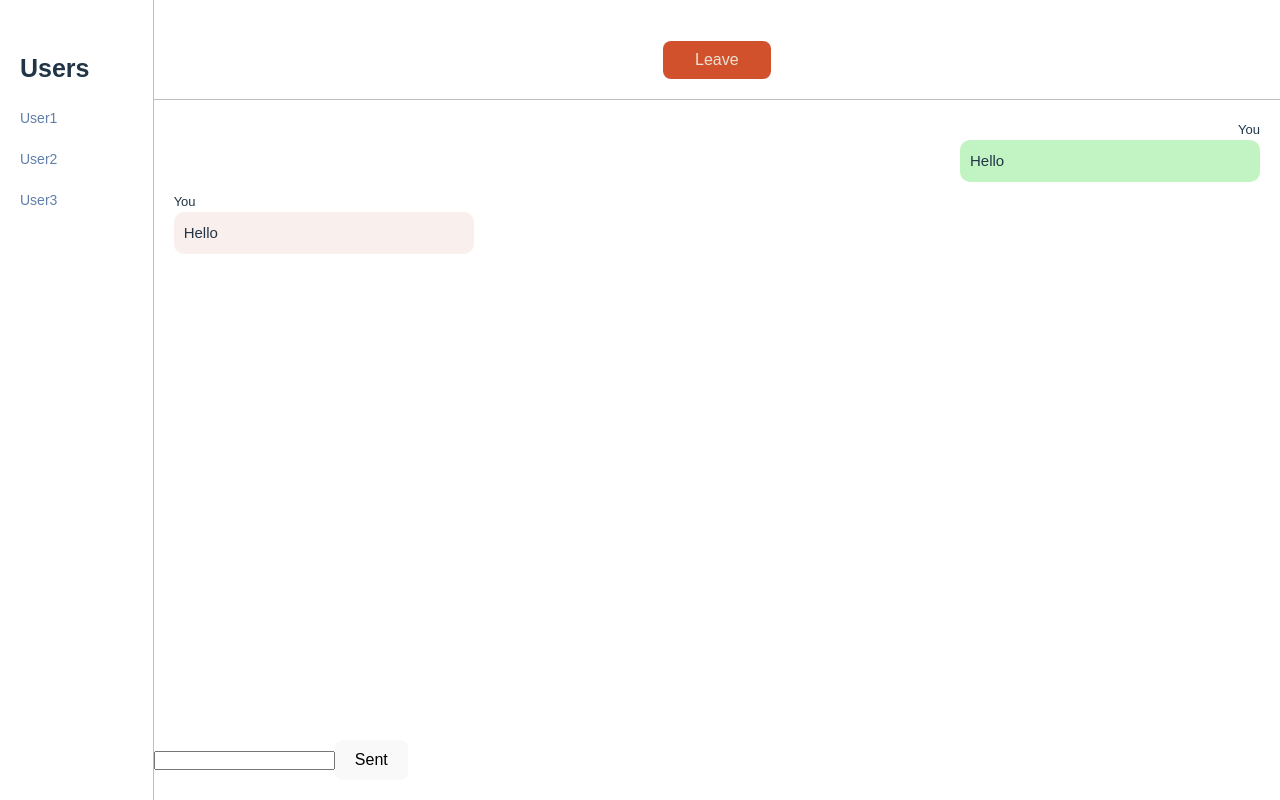
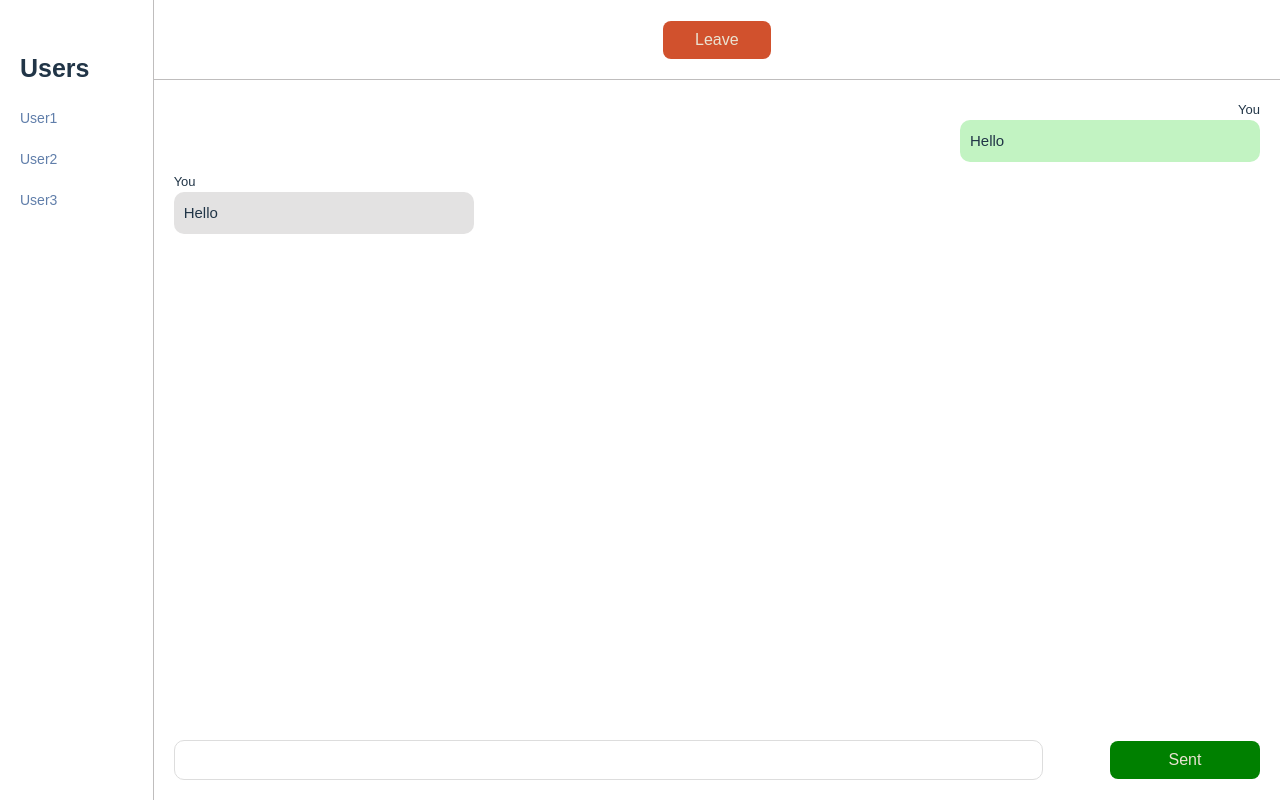
Before and after one commit to Saoa35/Simple_Chat, a React (Vite) app in the folder client/: page /chat in a window 1280 px wide. Built offline with nearby package versions, Linux system fonts and the light colour scheme; no server answers; the HTML template or start-up script is replaced by a standard one.

Commit message:
stylized MessageField component

```diff
--- a/client/src/components/chat/components/body/body.css
+++ b/client/src/components/chat/components/body/body.css
@@ -56,7 +56,7 @@
 }
 
 .message-recipient {
-  background-color: #f9efec;
+  background-color: #e3e2e2;
   max-width: 300px;
   padding: 10px;
   border-radius: 10px;
--- /dev/null
+++ b/client/src/components/chat/components/messageField/messageField.css
@@ -0,0 +1,35 @@
+.message-field {
+  padding: 20px;
+  height: 10vh;
+}
+
+.message_form {
+  width: 100%;
+  height: 100%;
+  display: flex;
+  align-items: center;
+  justify-content: space-between;
+}
+
+.user-message {
+  width: 80%;
+  height: 100%;
+  border-radius: 10px;
+  border: 1px solid #ddd;
+  outline: none;
+  padding: 15px;
+}
+
+.sent_btn {
+  width: 150px;
+  background-color: green;
+  padding: 10px;
+  border: none;
+  outline: none;
+  color: #eae3d2;
+  cursor: pointer;
+}
+
+.sent_btn:hover {
+  background-color: rgb(129, 201, 129);
+}
--- a/client/src/components/chat/components/messageField.jsx
+++ b/client/src/components/chat/components/messageField/messageField.jsx
@@ -1,9 +1,11 @@
+import "./messageField.css";
+
 export const MessageField = () => {
   return (
     <div className="message-field">
-      <form>
+      <form className="message_form">
         <input type="text" className="user-message" />
-        <button>Sent</button>
+        <button className="sent_btn">Sent</button>
       </form>
     </div>
   );
--- a/client/src/components/chat/index.jsx
+++ b/client/src/components/chat/index.jsx
@@ -1,5 +1,5 @@
 import { Body } from "./components/body/body";
-import { MessageField } from "./components/messageField";
+import { MessageField } from "./components/messageField/messageField";
 import { Sidebar } from "./components/sidebar/sidebar";
 import "./styles.css";
 
```
